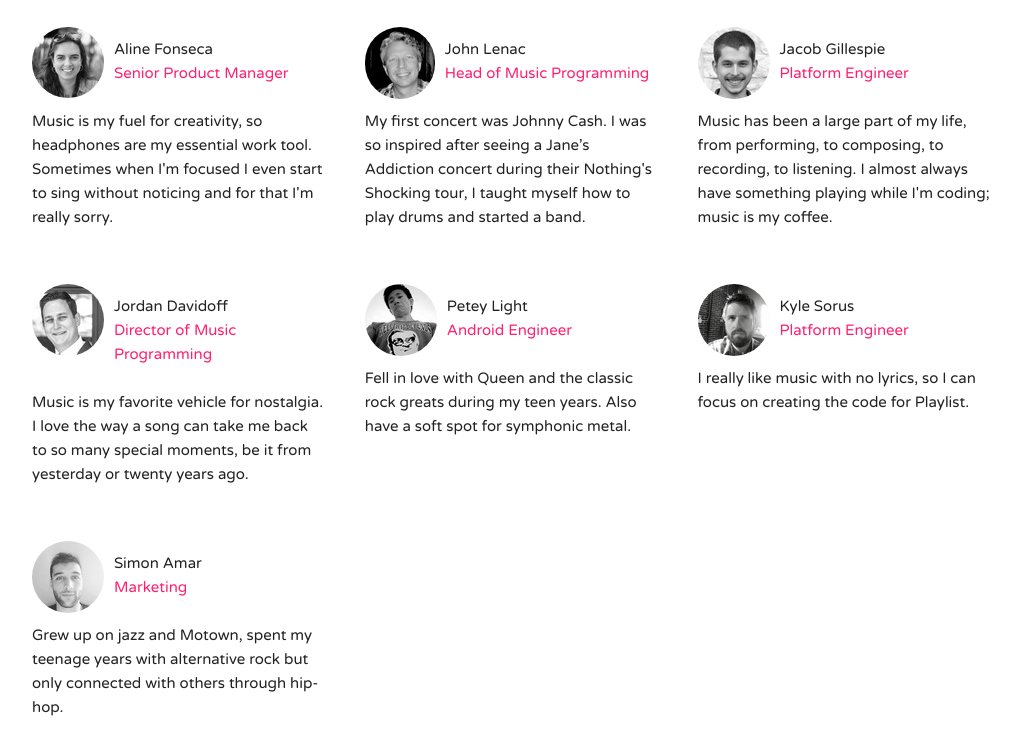
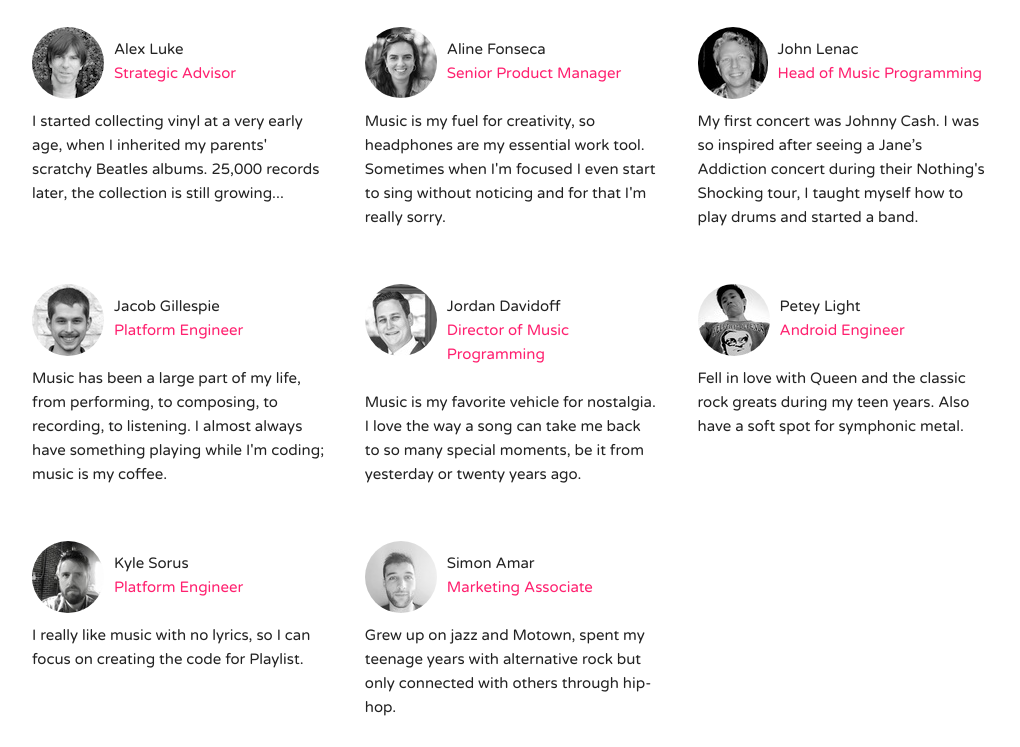
Before and after one commit to rayning0/www, a website: page team.html in a window 1280 px wide. Shown: the part 546-1293 px from the top of the page, without its empty margins (128-1148 px from the left). Drawn offline with nearby package versions, Linux system fonts and the light colour scheme.

Commit message:
Changes, changes everywhere

```diff
--- a/team.html
+++ b/team.html
@@ -85,6 +85,13 @@
 
     <div class="row">
       <div class="one-third column">
+        <img src="images/alex.jpg" class="u-pull-left team-pic" alt=""/>
+        <h6>Alex Luke</h6>
+        <h6 class="title">Strategic Advisor</h6>
+        <br/>
+        <p>I started collecting vinyl at a very early age, when I inherited my parents' scratchy Beatles albums. 25,000 records later, the collection is still growing...</p>
+      </div>
+      <div class="one-third column">
         <img src="images/aline.jpg" class="u-pull-left team-pic" alt=""/>
         <h6>Aline Fonseca</h6>
         <h6 class="title">Senior Product Manager</h6>
@@ -98,6 +105,10 @@
         <br/>
         <p>My first concert was Johnny Cash. I was so inspired after seeing a Jane’s Addiction concert during their Nothing's Shocking tour, I taught myself how to play drums and started a band.</p>
       </div>
+
+    </div>
+
+    <div class="row">
       <div class="one-third column">
         <img src="images/jacob.jpg" class="u-pull-left team-pic" alt=""/>
         <h6>Jacob Gillespie</h6>
@@ -105,9 +116,6 @@
         <br/>
         <p>Music has been a large part of my life, from performing, to composing, to recording, to listening.  I almost always have something playing while I'm coding; music is my coffee.</p>
       </div>
-    </div>
-
-    <div class="row">
       <div class="one-third column">
         <img src="images/jordan.jpg" class="u-pull-left team-pic" alt=""/>
         <h6>Jordan Davidoff</h6>
@@ -122,6 +130,10 @@
         <br/>
         <p>Fell in love with Queen and the classic rock greats during my teen years. Also have a soft spot for symphonic metal.</p>
       </div>
+
+    </div>
+
+<div class="row">
       <div class="one-third column">
         <img src="images/kyle.jpg" class="u-pull-left team-pic" alt=""/>
         <h6>Kyle Sorus</h6>
@@ -129,13 +141,10 @@
         <br/>
         <p>I really like music with no lyrics, so I can focus on creating the code for Playlist.</p>
       </div>
-    </div>
-
-<div class="row">
       <div class="one-third column">
         <img src="images/simon.jpg" class="u-pull-left team-pic" alt=""/>
         <h6>Simon Amar</h6>
-        <h6 class="title">Marketing</h6>
+        <h6 class="title">Marketing Associate</h6>
         <br/>
         <p>Grew up on jazz and Motown, spent my teenage years with alternative rock but only connected with others through hip-hop.</p>
       </div>
@@ -157,7 +166,7 @@
                                 method="POST" name="signup" class="center-block">
             <div class="row">
               <div class="nine columns signup-input">
-                <input class="u-full-width" type="email" name="email" placeholder="Your Email" id="exampleEmailInput">
+                <input class="u-full-width" type="email" placeholder="Your Email" id="exampleEmailInput">
               </div>
               <div class="three columns btn-container">
                 <input class="button-primary btn-submit" type="submit" value="Submit">
```
Also changed, not shown: about.html (+1 -1 lines), contact.html (+1 -1 lines), index.html (+1 -1 lines), team2.html (+3 -3 lines), images/alex.jpg (added), 8 other files.
